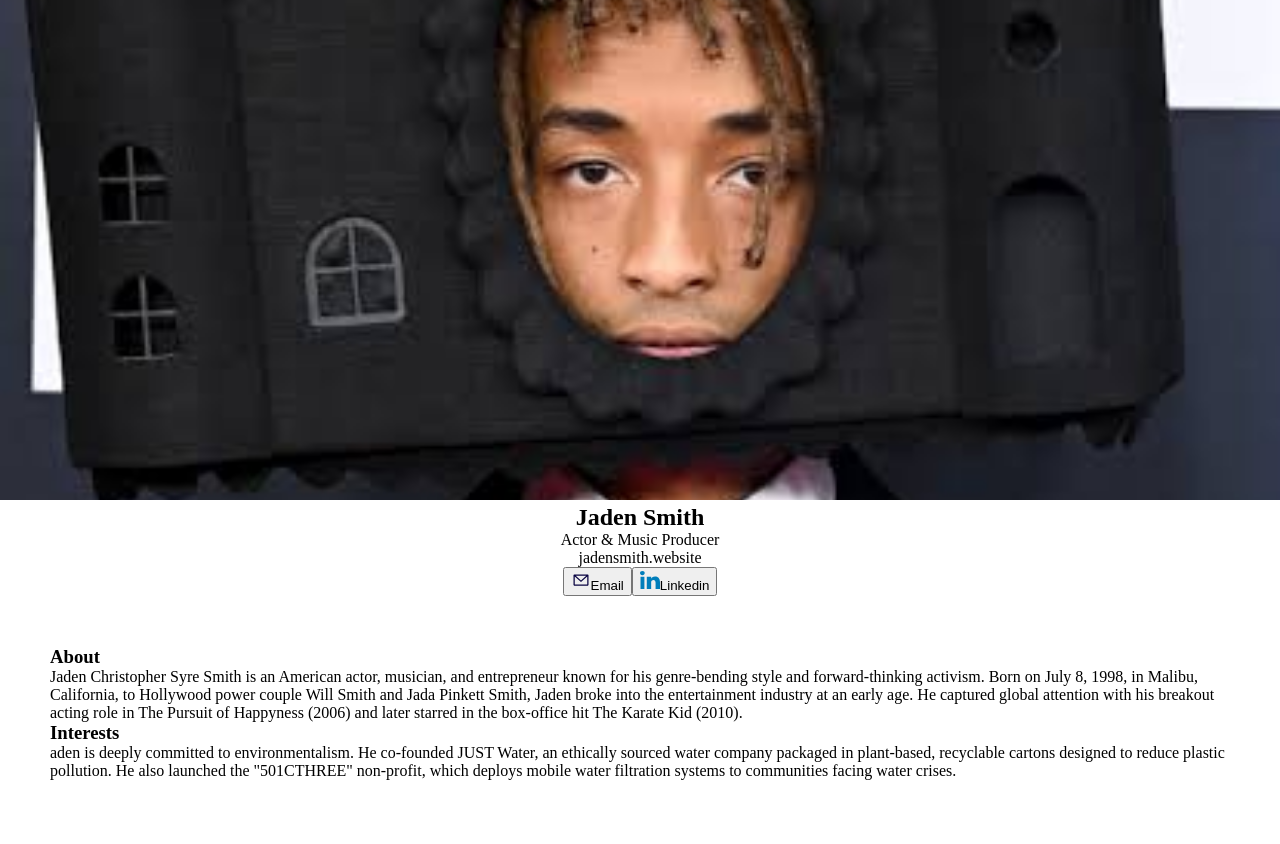
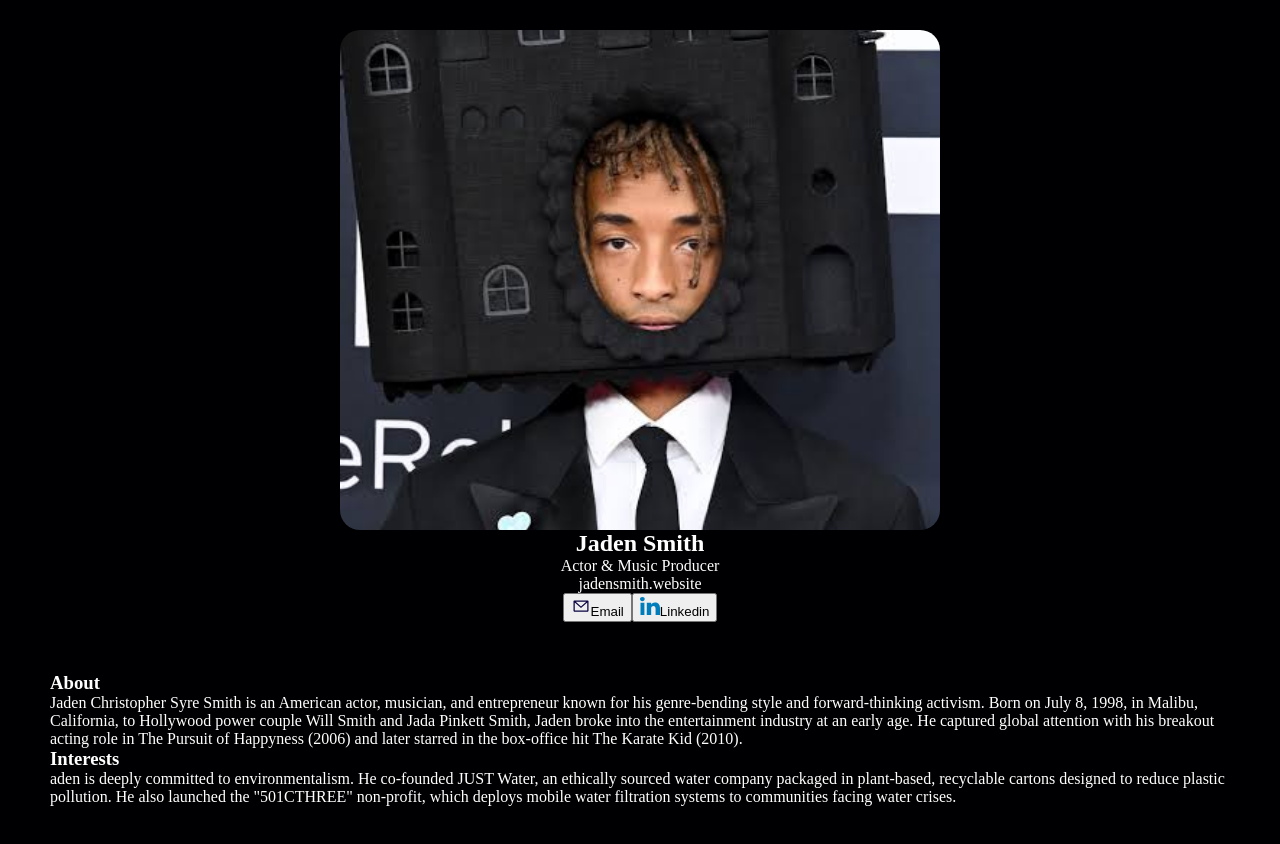
Before and after one commit to Amandecoe/React-Practice, a React (Vite) app in the folder React-Practice/: page / in a window 1280 px wide. Shown: the top 844 px of the page. Built offline with nearby package versions, Linux system fonts and the light colour scheme.

Commit message:
done for the project

```diff
--- a/React-Practice/index.css
+++ b/React-Practice/index.css
@@ -1,11 +1,22 @@
 *{
     margin:0;
 }
+body{
+    background-color: rgb(0, 0, 2);
+    color:white;
+}
+header{
+    display: flex;
+    justify-content: center;
+    align-items: center;
+    padding-top: 30px;
+}
 .Imagess{
-    width: 100%;
+    width: 600px;
     height: 500px;
     object-fit: cover;
     object-position: center;
+    border-radius: 20px;
 }
 .maincontent{
     padding:50px;
```
